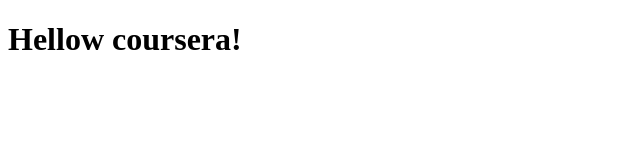
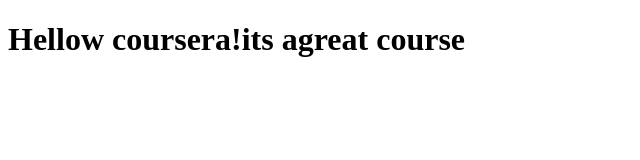
Before and after one commit to AnushPK/coursera-test, a plain HTML site: page site/index.html in a window 1280 px wide. Shown: the whole page, without its empty margins (0-640 px from the left). Drawn offline with Linux system fonts and the light colour scheme.

Commit message:
Small addition to our page content

```diff
--- a/site/index.html
+++ b/site/index.html
@@ -4,6 +4,6 @@
 	<title>HEllo coursera</title>
 </head>
 <body>
-<h1>Hellow coursera!</h1>
+<h1>Hellow coursera!its agreat course</h1>
 </body>
 </html>
```
